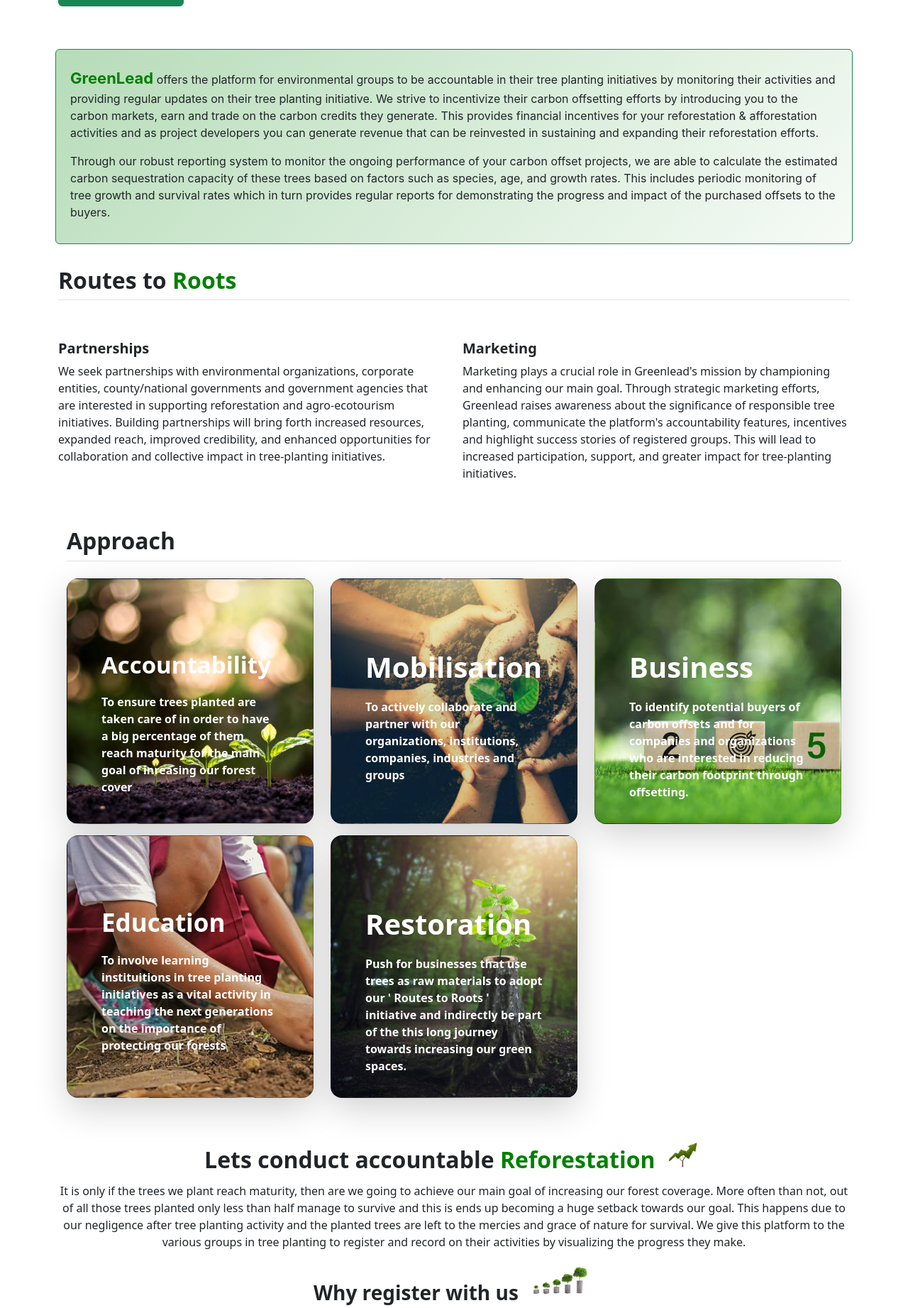
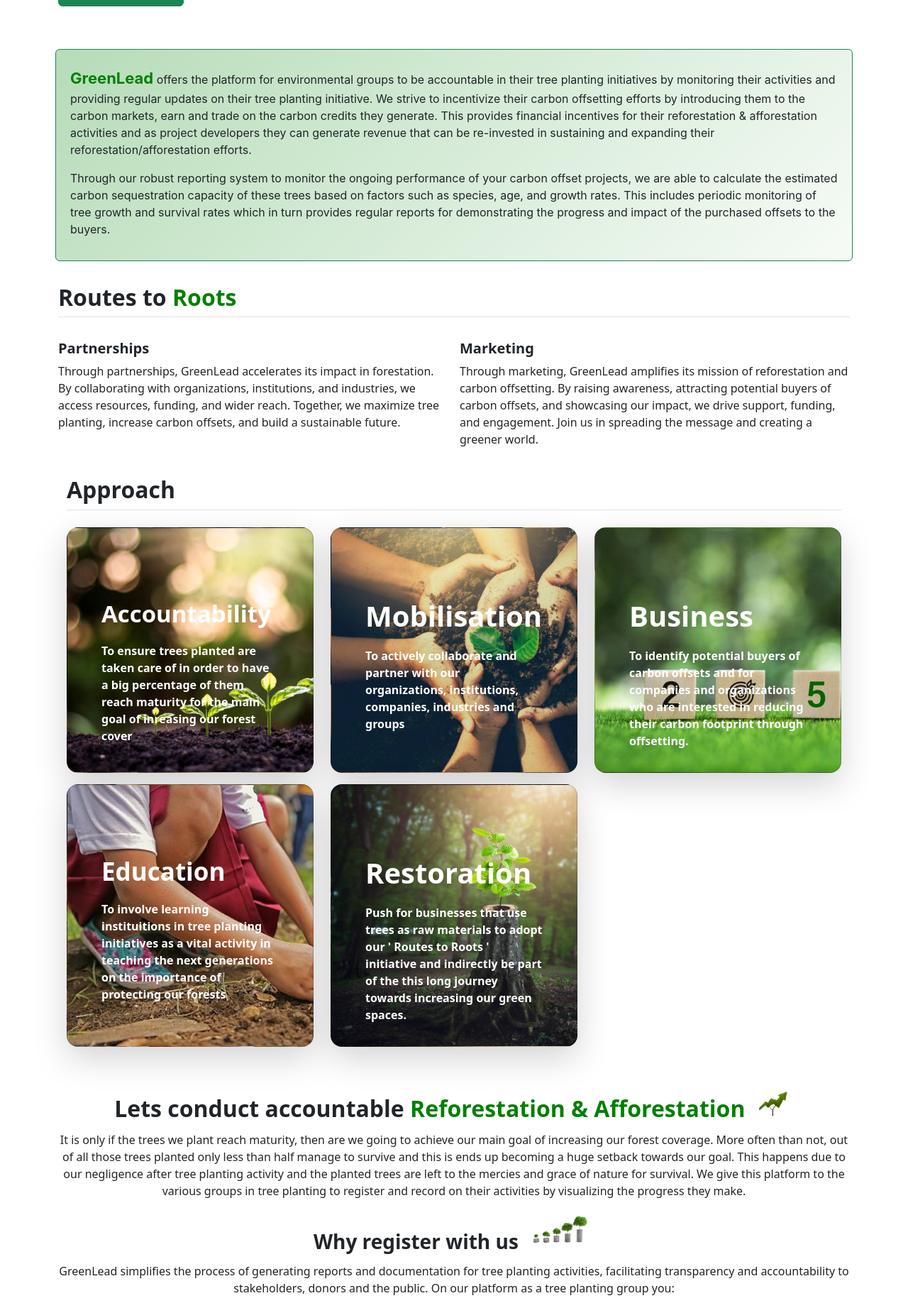
Before and after one commit to Collins07/Green-tech, a Django app: page / in a window 1280 px wide. Shown: the part 486-2329 px from the top of the page at 71% size. Run offline with Django 4.2, Linux system fonts and the light colour scheme.

Commit message:
greenlead's mission/plan & vision

```diff
--- a/reforestation/reforestation/static/css/home.css
+++ b/reforestation/reforestation/static/css/home.css
@@ -491,9 +491,7 @@
       margin-bottom: 10%;
 
   }
-  #hanging-icons{
-    display: block;
-  }
+
  #logo{
     font-size: 26px;
 
--- a/reforestation/templates/base_pdf.html
+++ b/reforestation/templates/base_pdf.html
@@ -79,7 +79,7 @@
 
         <div class="col-12 mt-3 ">
             <p>
-                This document contains information as filled our by reforestation and afforestation groups and approved by #GreenLead. The document can be accessed by the public but can ONLY be used by GreenLead for other official businesses.
+                This document contains information as filled by tree-planting groups and approved by #GreenLead. The document can be accessed by the public but can ONLY be used by GreenLead for other official businesses.
                 The information here is of updated periodic records ( 3 month intervals ) of groups conducting reforestation and afforestation activities as our bigger mission towards fostering for accountability in tree-planting initiatives.
             </p>
 
--- a/reforestation/templates/forests/pdf_template.html
+++ b/reforestation/templates/forests/pdf_template.html
@@ -110,7 +110,7 @@
         <div class="col-12 mt-3 ">
             <p class="paragraph">
                 This document contains information as filled our by reforestation and afforestation groups and approved by #GreenLead. The document can be accessed by the public but can <strong>ONLY</strong> be used by GreenLead for other official businesses.
-                The information here is of updated periodic records ( 2 month intervals ) of groups conducting reforestation and afforestation activities as our bigger mission towards fostering for accountability in tree-planting initiatives.
+                The information here is of updated periodic records ( 2 month intervals ) of groups conducting tree-planting activities as our bigger mission towards fostering for accountability in those tree-planting initiatives.
             </p>
 
        </div>
--- a/reforestation/templates/reforest/home.html
+++ b/reforestation/templates/reforest/home.html
@@ -42,7 +42,9 @@
                   tree-planting groups thrive, turning their efforts into valuable carbon offsets.
                   Together, we can make a difference and create a greener future for generations to come.
                    See our latest updates on tree planting activities by various groups in Kenya,
-                   our approach in incentivizing their carbon offset activities, our advanced analytics on sustainable tree-planting practices and how we connect you to your preferred choice of seedlings.</p>
+                   our approach in incentivizing their carbon offset activities, our advanced analytics on sustainable
+                   tree-planting practices and how we connect you to your preferred choice of seedlings.
+                  </p>
                 <div class="d-grid gap-2 d-md-flex justify-content-md-start">
                   <a class="btn btn-success px-4 me-md-2" href="{% url 'reforest' %}">Summary Report</a>
 
@@ -59,9 +61,9 @@
                 <div class="card-body">
                   <h4 id="title" class="card-title mb-2"></h4>
                   <p> <span class=" fw-bold releaf1">GreenLead</span> offers the platform for environmental groups to be accountable in their tree planting initiatives by monitoring
-                    their activities and providing regular updates on their tree planting initiative. We strive to incentivize their carbon offsetting efforts by introducing you to the carbon markets,
-                    earn and trade on the carbon credits they generate. This provides financial incentives for your reforestation & afforestation activities and as project developers you can generate
-                    revenue that can be reinvested in sustaining and expanding their reforestation efforts.
+                    their activities and providing regular updates on their tree planting initiative. We strive to incentivize their carbon offsetting efforts by introducing them to the carbon markets,
+                    earn and trade on the carbon credits they generate. This provides financial incentives for their reforestation & afforestation activities and as project developers they can generate
+                    revenue that can be re-invested in sustaining and expanding their reforestation/afforestation efforts.
 
                   </p>
                   <p>Through our robust reporting system to monitor the ongoing performance of your carbon offset projects, we are able to calculate the estimated carbon sequestration capacity of these trees based on factors such as species, age, and growth rates.
@@ -77,13 +79,13 @@
 
           <div class="container " id="hanging-icons">
             <h2  class="pb-2 border-bottom fw-bold">Routes to <span class="root">Roots</span></h2>
-            <div class="row g-4 py-5">
+            <div class="row g-3 py-4">
 
               <div class="col-6 align-items-start">
                 <div>
                   <h3 class="fs-5 fw-bold">Partnerships</h3>
-                  <p>We seek partnerships with environmental organizations, corporate entities, county/national governments and government agencies that are interested in supporting reforestation and agro-ecotourism initiatives.
-                    Building partnerships will bring forth increased resources, expanded reach, improved credibility, and enhanced opportunities for collaboration and collective impact in tree-planting initiatives.
+                  <p>Through partnerships, GreenLead accelerates its impact in forestation. By collaborating with organizations, institutions, and industries, we access resources, funding, and wider reach.
+                    Together, we maximize tree planting, increase carbon offsets, and build a sustainable future.
                   </p>
                 </div>
               </div>
@@ -92,10 +94,8 @@
                 <div>
                   <h3 class="fs-5 fw-bold">Marketing</h3>
                   <p>
-                    Marketing plays a crucial role in Greenlead's mission by championing and enhancing our main goal.
-                    Through strategic marketing efforts, Greenlead raises awareness about the significance of responsible tree planting,
-                    communicate the platform's accountability features, incentives and highlight success stories of registered groups.
-                    This will lead to increased participation, support, and greater impact for tree-planting initiatives.
+                    Through marketing, GreenLead amplifies its mission of reforestation and carbon offsetting. By raising awareness, attracting potential buyers of carbon offsets,
+                    and showcasing our impact, we drive support, funding, and engagement. Join us in spreading the message and creating a greener world.
                   </p>
                 </div>
               </div>
@@ -171,7 +171,7 @@
             <div class="row flex-lg-row-reverse align-items-center g-5 py-5">
               <div id="reforest" class="col-lg-12">
                 <h2 class=" fw-bold lh-1 mb-3">
-                     Lets conduct accountable <span class="releaf">Reforestation</span>  <img src="{% static 'img/grow2.jpg' %}" alt="" class="bi " width="60" height="47" role="img" >
+                     Lets conduct accountable <span class="releaf">Reforestation & Afforestation</span>  <img src="{% static 'img/grow2.jpg' %}" alt="" class="bi " width="60" height="47" role="img" >
                 </h2>
                 <p >
                   It is only if the trees we plant reach maturity, then are we going to achieve our main goal of increasing our forest coverage. More often than not, out of all those trees planted
@@ -185,7 +185,7 @@
                </h3>
 
                 <p>
-                  GreenLead simplifies the process of generating reports and documentation for tree planting activities, facilitating transparency and accountability to stakeholders and donors. On our platform as a tree planting group you:
+                  GreenLead simplifies the process of generating reports and documentation for tree planting activities, facilitating transparency and accountability to stakeholders, donors and the public. On our platform as a tree planting group you:
                   <ul class="list-unstyled text-center mt-5">
                     <li class="d-flex m-1"><i class='bx bx-check-circle fs-3 fw-bold text-success'></i> Become eligible for funding opportunities and incentives based on your performance and impact.</li>
                     <li class="d-flex m-1"><i class='bx bx-check-circle fs-3 fw-bold text-success'></i> Increase your visibility and exposure to potential supporters, partners and donors.</li>
@@ -278,7 +278,7 @@
               </div>
               <div class="right-side" >
                 <div class="topic-text">Send us a message</div>
-                <p>If you want to be part of this long journey towards accountable reforestation and forrest restoration,
+                <p>If you want to be part of this long journey towards accountable reforestation/afforestation and forest restoration,
                   send us a message
                 </p>
               <form action="#">
--- a/reforestation/templates/reforest/main_pdf_template.html
+++ b/reforestation/templates/reforest/main_pdf_template.html
@@ -108,7 +108,7 @@
 
         <div class="col-12 mt-3 ">
             <p class="paragraph">
-               At GreenLead we look to achieve sustainability through accountability. This can only be achieved if groups running reforestation programs can be responsible and accountable for what their activities.
+               At GreenLead we look to achieve sustainability through accountability. This can only be achieved if groups running tree-planting programs can be responsible and accountable for what their activities.
                We have shifted the focus from <i>how many trees we plant today, to how many of those trees survive tommorow</i>. By incentivizing groups, running reforestation and afforestation programs, we are going to ensure
                they all are responsible for what they do. Register with us, create a good portfolio for your group and get rewarded for your carbon offsetting activity.
             </p>
```
Also changed, not shown: reforestation/templates/carbon/benefits.html (+4 -4 lines), reforestation/templates/reforest/about.html (+13 -10 lines).
